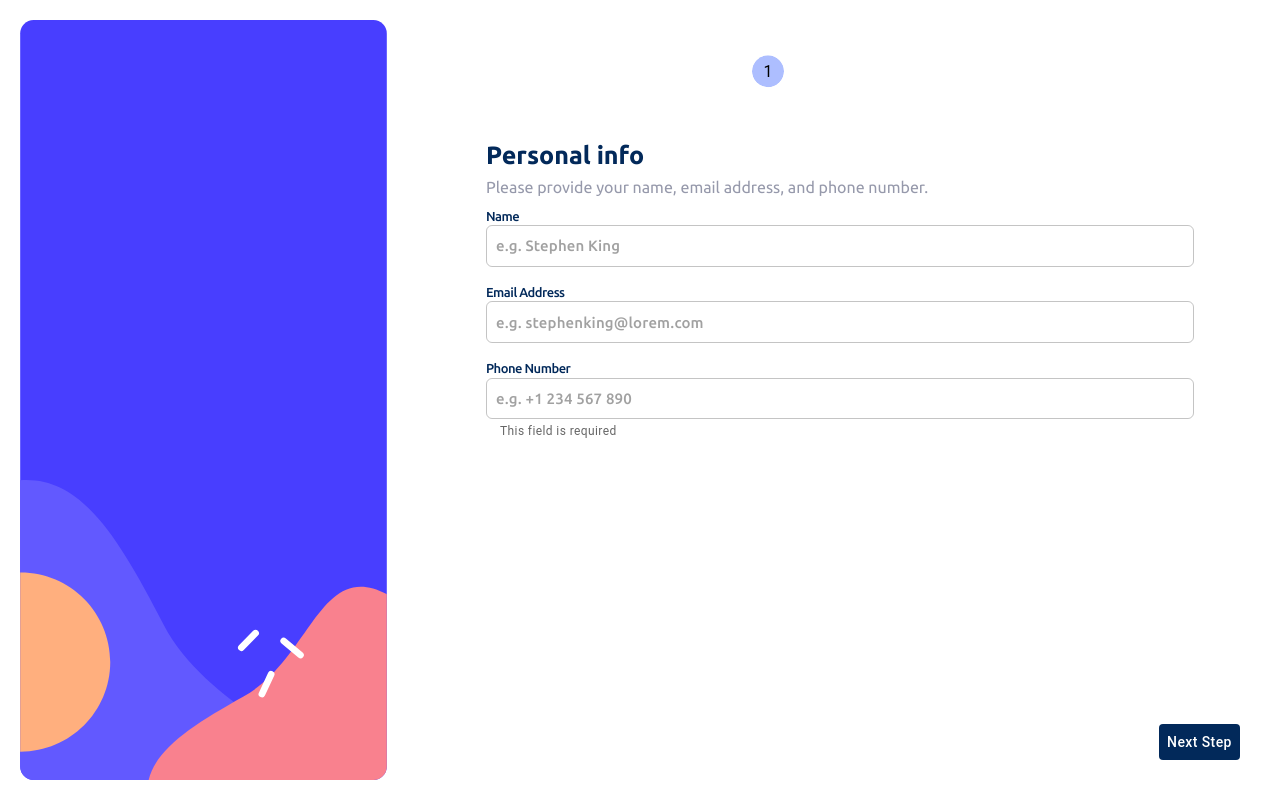
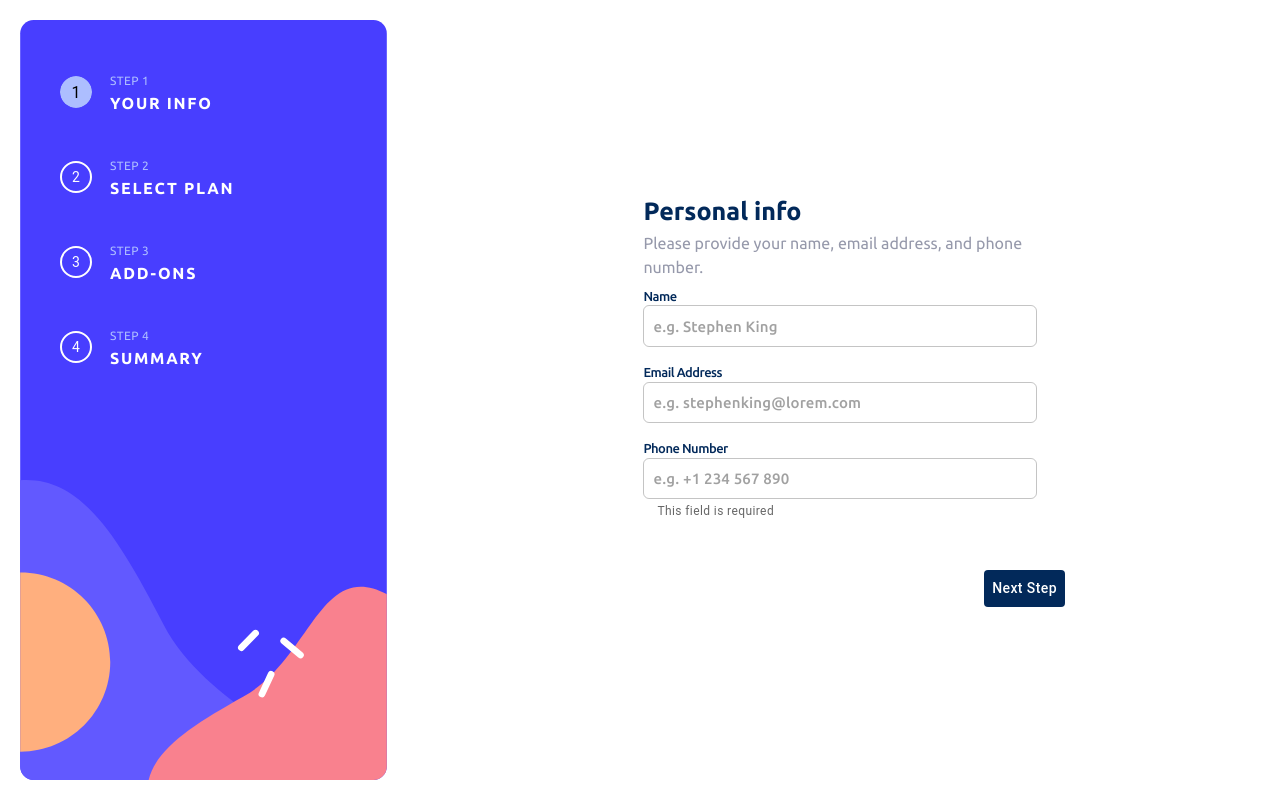
Before and after one commit to IsabelaMaroto/multi-step-form, a React (Vite) app: page / in a window 1280 px wide. Built offline with nearby package versions, Linux system fonts and the light colour scheme.

Commit message:
update layout desktop

```diff
--- a/src/App.jsx
+++ b/src/App.jsx
@@ -7,12 +7,24 @@
 function App() {
   return (
     <Box
-    display={{ sm: "block", md: "flex" }}
-    sx={{
-      padding:{md:"20px"},
-      height: {md:"100vh"},
-      justifyContent: {md:"center"}
-    }}>
+      className="App"
+      display={{ sm: "block", md: "flex" }}
+      sx={{
+        padding: { md: "20px" },
+        height: { md: "100vh" },
+        justifyContent: { md: "center" },
+        backgroundColor: {
+          sm: "hsl(217, 100%, 97%)",
+          md: "hsl(0, 0%, 100%)",
+        },
+        sm: {
+          minHeight: "667px",
+          height: "100vh",
+          width: "100%",
+          fontFamily: "Ubuntu",
+        },
+      }}
+    >
       <Box
         className="background"
         sx={{
@@ -22,25 +34,20 @@
           },
           height: { sm: "172px", md: "unset" },
           width: { sm: "100%", md: "400px" },
-          minWidth:{md:"400px"},
+          minWidth: { md: "400px" },
           backgroundSize: { sm: "cover", md: "contain" },
           backgroundRepeat: "no-repeat",
         }}
       />
       <Box
-        className="App"
         sx={{
-          position: "relative",
-          backgroundColor: {sm: "hsl(217, 100%, 97%)", md: "hsl(0, 0%, 100%)"},
-          minHeight: "667px",
-          height: "100%",
-          width: "100%",
-          fontFamily: "Ubuntu",
+          flex: "1",
+          display: "flex",
+          alignItems: "center",
+          justifyContent: {md: "center"},
         }}
       >
-        <Box>
-          <StepperComponent />
-        </Box>
+        <StepperComponent />
       </Box>
     </Box>
   );
--- a/src/components/step1/step1.jsx
+++ b/src/components/step1/step1.jsx
@@ -7,12 +7,12 @@
   return (
     <Container
       sx={{
-        position: "absolute",
-        top: "97px",
-        left: "50%",
-        transform: "translateX(-50%)",
+        position: {xs: "absolute", md: "unset"},
+        top: {xs:"97px", md: "unset"},
+        left: {xs:"50%", md: "unset"},
+        transform: {xs:"translateX(-50%)", md: "unset"},
         backgroundColor: "hsl(0, 0%, 100%)",
-        width: "90%",
+        width: {xs:"90%"},
         borderRadius: "10px",
         padding: "20px",
       }}
--- a/src/components/step2/step2.jsx
+++ b/src/components/step2/step2.jsx
@@ -53,18 +53,16 @@
 
   return (
     <Container
-      sx={{
-        position: "absolute",
-        top: "97px",
-        left: "50%",
-        transform: "translateX(-50%)",
-        backgroundColor: "hsl(0, 0%, 100%)",
-        width: "90%",
-        borderRadius: "10px",
-        padding: "20px",
-        bottom: "90px",
-        overflow: "hidden",
-      }}
+    sx={{
+      position: {xs: "absolute", md: "unset"},
+      top: {xs:"97px", md: "unset"},
+      left: {xs:"50%", md: "unset"},
+      transform: {xs:"translateX(-50%)", md: "unset"},
+      backgroundColor: "hsl(0, 0%, 100%)",
+      width: {xs:"90%"},
+      borderRadius: "10px",
+      padding: "20px",
+    }}
     >
       <Box>
         <h2 className="title">Select your plan</h2>
--- a/src/components/step3/step3.jsx
+++ b/src/components/step3/step3.jsx
@@ -54,16 +54,16 @@
   })
   return (
     <Container
-      sx={{
-        position: "absolute",
-        top: "97px",
-        left: "50%",
-        transform: "translateX(-50%)",
-        backgroundColor: "hsl(0, 0%, 100%)",
-        width: "90%",
-        borderRadius: "10px",
-        padding: "20px",
-      }}
+    sx={{
+      position: {xs: "absolute", md: "unset"},
+      top: {xs:"97px", md: "unset"},
+      left: {xs:"50%", md: "unset"},
+      transform: {xs:"translateX(-50%)", md: "unset"},
+      backgroundColor: "hsl(0, 0%, 100%)",
+      width: {xs:"90%"},
+      borderRadius: "10px",
+      padding: "20px",
+    }}
     >
       <Box>
         <h2 className="title">Pick add-ons</h2>
--- a/src/components/step4/step4.jsx
+++ b/src/components/step4/step4.jsx
@@ -21,16 +21,16 @@
 
   return (
     <Container
-      sx={{
-        position: "absolute",
-        top: "97px",
-        left: "50%",
-        transform: "translateX(-50%)",
-        backgroundColor: "hsl(0, 0%, 100%)",
-        width: "90%",
-        borderRadius: "10px",
-        padding: "20px",
-      }}
+    sx={{
+      position: {xs: "absolute", md: "unset"},
+      top: {xs:"97px", md: "unset"},
+      left: {xs:"50%", md: "unset"},
+      transform: {xs:"translateX(-50%)", md: "unset"},
+      backgroundColor: "hsl(0, 0%, 100%)",
+      width: {xs:"90%"},
+      borderRadius: "10px",
+      padding: "20px",
+    }}
     >
       <Box>
         <h2 className="title"> Finishing up</h2>
--- a/src/components/step5/step5.jsx
+++ b/src/components/step5/step5.jsx
@@ -3,16 +3,16 @@
 export function Step5() {
   return (
     <Container
-      sx={{
-        position: "absolute",
-        top: "97px",
-        left: "50%",
-        transform: "translateX(-50%)",
-        backgroundColor: "hsl(0, 0%, 100%)",
-        width: "90%",
-        borderRadius: "10px",
-        padding: "50px 20px",
-      }}
+    sx={{
+      position: {xs: "absolute", md: "unset"},
+      top: {xs:"97px", md: "unset"},
+      left: {xs:"50%", md: "unset"},
+      transform: {xs:"translateX(-50%)", md: "unset"},
+      backgroundColor: "hsl(0, 0%, 100%)",
+      width: {xs:"90%"},
+      borderRadius: "10px",
+      padding: "50px 20px",
+    }}
     >
       <Box
         sx={{
--- a/src/components/stepper/stepper.jsx
+++ b/src/components/stepper/stepper.jsx
@@ -21,7 +21,7 @@
     yearly: false,
     indexPlan: 0,
     plan: plans[0],
-    service: [0,1],
+    service: [0, 1],
   });
 
   const isStepOptional = (step) => {};
@@ -63,8 +63,10 @@
   };
 
   return (
-    <Box sx={{ width: "100%" }}>
+    <Box sx={{ xs: { width: "100%" }, md: { display: "flex" } }}>
+      <Box>
         <Box
+          display={{ xs: "block", md: "none" }}
           sx={{
             position: "absolute",
             top: "3%",
@@ -120,10 +122,94 @@
           </Stepper>
         </Box>
 
+        <Box
+          display={{ xs: "none", md: "block" }}
+          sx={{
+            maxWidth: 400,
+            position: "absolute",
+            left: "60px",
+            top: "50px",
+          }}
+        >
+          <Stepper
+            activeStep={activeStep}
+            orientation="vertical"
+            sx={{
+              height: "60px",
+              div: {
+                paddingRight: "unset",
+              },
+
+              svg: {
+                color: "rgba(0, 0, 0, 0)",
+                border: "2px solid hsl(0, 0%, 100%)",
+                borderRadius: "50%",
+                fontSize: "2rem",
+              },
+              ".css-1u4zpwo-MuiSvgIcon-root-MuiStepIcon-root.Mui-active": {
+                color: "hsl(228, 100%, 84%)",
+                border: "unset",
+
+                ".css-117w1su-MuiStepIcon-text": {
+                  fill: "hsl(0, 0%, 0%)",
+                },
+              },
+              ".css-1u4zpwo-MuiSvgIcon-root-MuiStepIcon-root.Mui-completed": {
+                path: {},
+              },
+            }}
+            connector={false}
+          >
+            {steps.map((label, index) => {
+              const stepProps = { completed: false };
+              const labelProps = {};
+              if (isStepOptional(index)) {
+                labelProps.optional = (
+                  <Typography variant="caption">Optional</Typography>
+                );
+              }
+              if (isStepSkipped(index)) {
+                stepProps.completed = false;
+              }
+              return (
+                <Step key={label} {...stepProps}>
+                  <StepLabel {...labelProps} sx={{ padding: "20px 0" }}>
+                    <Box sx={{ margin: "0 10px" }}>
+                      <Typography
+                        variant="caption"
+                        sx={{
+                          color: "hsl(228, 100%, 84%)",
+                          textTransform: "uppercase",
+                          fontFamily: "Ubuntu",
+                        }}
+                      >
+                        Step {index + 1}
+                      </Typography>
+                      <Typography
+                        sx={{
+                          color: "hsl(0, 0%, 100%)",
+                          textTransform: "uppercase",
+                          fontWeight: "700",
+                          letterSpacing: "1.7px",
+                          fontFamily: "Ubuntu",
+                        }}
+                      >
+                        {label}
+                      </Typography>
+                    </Box>
+                  </StepLabel>
+                </Step>
+              );
+            })}
+          </Stepper>
+        </Box>
+      </Box>
+
+      <Box sx={{ md: { display: "block" } }}>
         {activeStep === steps.length ? (
           <React.Fragment>
             <Box>
-            <Step5/>
+              <Step5 />
             </Box>
             <Box
               sx={{
@@ -131,7 +217,7 @@
                 flexDirection: "row",
                 justifyContent: "flex-end",
                 backgroundColor: "hsl(0, 0%, 100%)",
-              position: "absolute",
+                position: { xs: "absolute", md: "unset" },
                 bottom: "0px",
                 width: "100%",
                 padding: "20px",
@@ -148,11 +234,14 @@
                   color: "hsl(0, 0%, 100%)",
                   textTransform: "capitalize",
                 }}
-            >Start again</Button>
+              >
+                Start again
+              </Button>
             </Box>
           </React.Fragment>
         ) : (
           <React.Fragment>
+            <Box>
               <Box>
                 {activeStep === 0 && (
                   <Step1
@@ -184,10 +273,11 @@
                   display: "flex",
                   flexDirection: "row",
                   backgroundColor: "hsl(0, 0%, 100%)",
-              position: "absolute",
-              bottom: "0px",
-              width: "100%",
+                  position: { xs: "absolute", md: "unset" },
+                  bottom: { xs: "0px" },
+                  width: { xs: "100%", md: "100%" },
                   padding: "20px",
+                  right: { md: "0px" },
                 }}
               >
                 {activeStep != 0 ? (
@@ -199,10 +289,9 @@
                       textTransform: "capitalize",
                       color: "hsl(231, 11%, 63%)",
 
-
-                  ":hover":{
+                      ":hover": {
                         color: "hsl(213, 96%, 18%)",
-                  }
+                      },
                     }}
                   >
                     Go Back
@@ -226,14 +315,16 @@
                     }`,
                     color: "hsl(0, 0%, 100%)",
                     textTransform: "capitalize",
-                minWidth:"81px"
+                    minWidth: "81px",
                   }}
                 >
                   {activeStep === steps.length - 1 ? "Confirm" : "Next Step"}
                 </Button>
               </Box>
+            </Box>
           </React.Fragment>
         )}
       </Box>
+    </Box>
   );
 }
```
Lines whose indentation alone changed are shown as unchanged.
